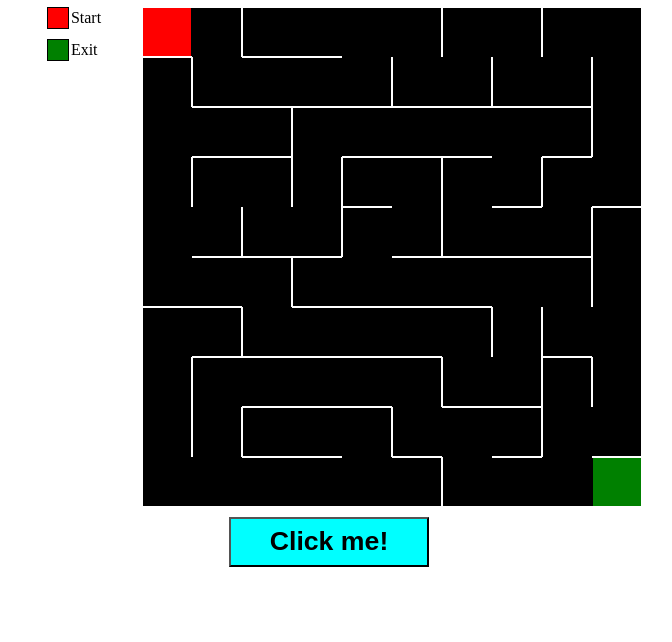
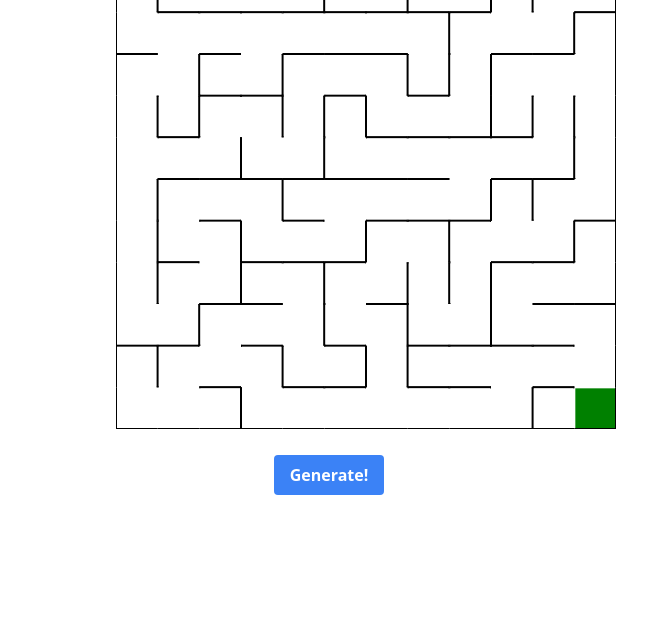
Before and after one commit to Echo3007/Maze_JS, a website: page index.html in a window 1280 px wide. Shown: the part 158-800 px from the top of the page, without its empty margins (311-983 px from the left). Drawn offline with nearby package versions, Linux system fonts and the light colour scheme.

Commit message:
Updated with tailwind

```diff
--- a/index.html
+++ b/index.html
@@ -5,24 +5,26 @@
     <meta charset="UTF-8" />
     <meta name="viewport" content="width=device-width, initial-scale=1.0" />
     <title>Maze</title>
-    <link rel="stylesheet" href="style.css">
+    <link href="https://cdn.jsdelivr.net/npm/tailwindcss@2.2.19/dist/tailwind.min.css" rel="stylesheet">
+</head>
 </head>
 
 <body>
-    <div class="container">
-        <div>
-            <h1 class="title">Welcome To The Maze!</h1>
+    <div class="container grid grid-rows-3 gap-1 md:w-full" style="grid-template-rows: 1fr 6fr 1fr;">
+        <div class=" flex justify-center items-center font-bold text-xl h-auto">
+            <h1>Welcome To The Maze!</h1>
+
 
         </div>
 
-        <div class="second-row">
-            <div class="legend">
-                <div class="legend-item">
-                    <div class="cell red"></div>
-                    <span>Start</span>
+        <div class="second-row grid grid-cols-2  " style="grid-template-columns: 2fr 4fr;">
+            <div class="legend  flex flex-col items-end mr-5">
+                <div class="legend-item flex items-center mb-2 ">
+                    <div class="cell-red w-5 h-5 border bg-red-500 mr-2"></div>
+                    <span class="text-right">Start</span>
                 </div>
-                <div class="legend-item">
-                    <div class="cell green"></div>
+                <div class="legend-item flex items-center ">
+                    <div class="cell-green w-5 h-5 border mr-2 bg-green-800"></div>
                     <span>Exit</span>
                 </div>
 
@@ -30,8 +32,10 @@
             <canvas class="maze"></canvas>
         </div>
 
-        <div>
-            <button onclick="initMaze()">Click me!</button>
+        <div class="flex justify-center items-center">
+            <button class="bg-blue-500 hover:bg-blue-700 text-white font-bold py-2 px-4 rounded" onclick="initMaze()">
+                Generate!
+            </button>
 
         </div>
 
--- a/maze.js
+++ b/maze.js
@@ -38,7 +38,7 @@ class Maze {
     draw() {
         maze.width = this.size;
         maze.height = this.size;
-        maze.style.background = "black";
+        maze.style.background = "white";
         current.visited = true;
 
         for (let r = 0; r < this.rows; r++) {
@@ -182,8 +182,8 @@ class Cell {
         let x = (this.colNum * size) / columns;
         let y = (this.rowNum * size) / rows;
 
-        ctx.strokeStyle = "white";
-        ctx.fillStyle = "black";
+        ctx.strokeStyle = "black";
+        ctx.fillStyle = "white";
         ctx.lineWidth = 2;
 
         if (this.walls.topWall) this.drawTopWall(x, y, size, columns, rows);
@@ -209,7 +209,7 @@ class Cell {
 let newMaze;
 
 function initMaze() {
-    newMaze = new Maze(500, 10, 10);
+    newMaze = new Maze(500, 12, 12);
     newMaze.setup();
     newMaze.draw();
 }
--- /dev/null
+++ b/package.json
@@ -0,0 +1,5 @@
+{
+  "dependencies": {
+    "tailwindcss": "^3.4.4"
+  }
+}
--- a/style.css
+++ b/style.css
@@ -1,4 +1,4 @@
-body,
+/*body,
 html {
     height: 100%;
     margin: 0;
@@ -15,6 +15,7 @@ html {
     gap: 10px;
     width: 100%;
     max-width: 800px;
+    box-sizing: border-box;
 
 }
 
@@ -64,5 +65,11 @@ button {
     background-color: aqua;
     font-size: 20pt;
     font-weight: bold;
-    align-items: center;
 }
+
+.maze {
+    width: 100%;
+    height: 100%;
+    display: block;
+    box-sizing: border-box;
+}*/
--- /dev/null
+++ b/tailwind.config.js
@@ -0,0 +1,8 @@
+/** @type {import('tailwindcss').Config} */
+module.exports = {
+  content: [],
+  theme: {
+    extend: {},
+  },
+  plugins: [],
+}
```
Also changed, not shown: 1 other file.
